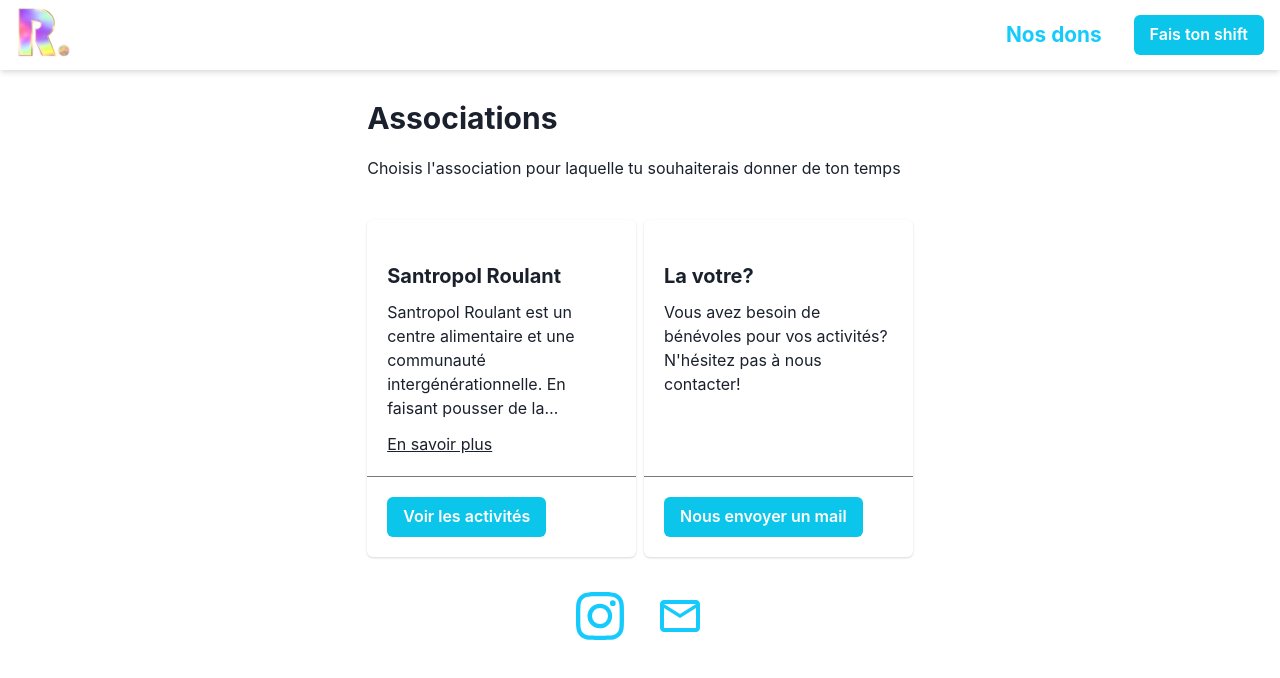
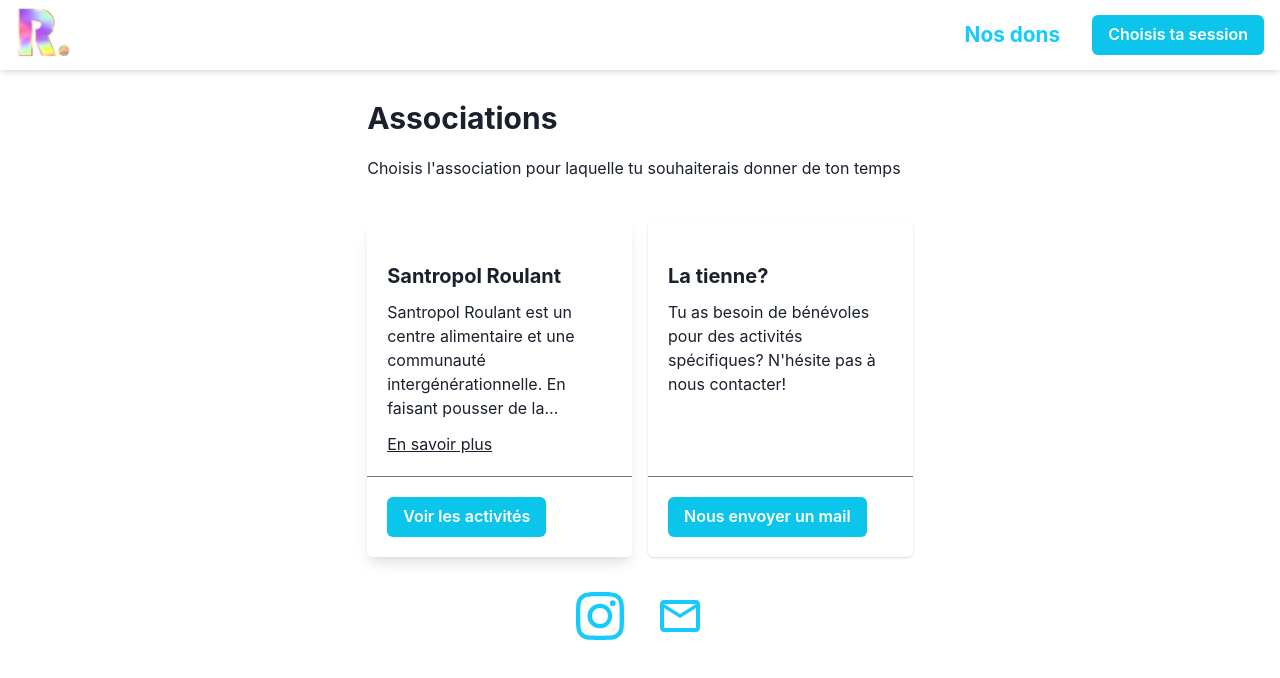
Before and after one commit to AlexisAnzieu/reves-website, a Next.js app: page /associations in a window 1280 px wide. Shown: the top 678 px of the page. Built offline with nearby package versions, Linux system fonts and the light colour scheme.

Commit message:
fix link underline

```diff
--- a/components/Navbar.tsx
+++ b/components/Navbar.tsx
@@ -32,12 +32,29 @@ export default function Navbar() {
                     p="4"
                     color="#16CBFB"
                 >
-                    <Link href="/donations">Nos dons</Link>
+                    <Link
+                        _hover={{
+                            textDecoration: "none",
+                            color: "orange.400",
+                        }}
+                        href="/donations"
+                    >
+                        Nos dons
+                    </Link>
                 </Box>
                 <Box p="4">
-                    <Link href="/associations">
-                        <Button colorScheme={"cyan"} color={"white"}>
-                            Fais ton shift
+                    <Link
+                        style={{ textDecoration: "none" }}
+                        href="/associations"
+                    >
+                        <Button
+                            _hover={{
+                                backgroundColor: "orange.400",
+                            }}
+                            colorScheme={"cyan"}
+                            color={"white"}
+                        >
+                            Choisis ta session
                         </Button>
                     </Link>
                 </Box>
--- a/pages/associations/activities/index.tsx
+++ b/pages/associations/activities/index.tsx
@@ -17,7 +17,7 @@ export default function Sessions() {
     return (
         <Container p={"30px"}>
             <Heading size={"lg"} pb={5}>
-                Popote roulante
+                Activités de Santropol
             </Heading>
             <SimpleGrid minChildWidth="200px" spacing={10}>
                 <Card maxW="sm">
--- a/pages/associations/index.tsx
+++ b/pages/associations/index.tsx
@@ -24,8 +24,11 @@ export default function Sessions() {
                 Choisis l'association pour laquelle tu souhaiterais donner de
                 ton temps
             </Box>
-            <SimpleGrid minChildWidth="200px" spacing={2}>
-                <Card maxW="sm">
+            <SimpleGrid
+                spacing={4}
+                templateColumns="repeat(auto-fill, minmax(200px, 1fr))"
+            >
+                <Card variant="elevated" shadow={"lg"} maxW="sm">
                     <CardBody>
                         <Stack mt="6" spacing="3">
                             <Heading size="md">Santropol Roulant</Heading>
@@ -51,29 +54,47 @@ export default function Sessions() {
                     <Divider />
                     <CardFooter>
                         <ButtonGroup spacing="2">
-                            <Link href="/associations/activities">
-                                <Button color={"white"} colorScheme="cyan">
+                            <Link
+                                style={{ textDecoration: "none" }}
+                                href="/associations/activities"
+                            >
+                                <Button
+                                    _hover={{
+                                        backgroundColor: "orange.400",
+                                    }}
+                                    color={"white"}
+                                    colorScheme="cyan"
+                                >
                                     Voir les activités
                                 </Button>
                             </Link>
                         </ButtonGroup>
                     </CardFooter>
                 </Card>
-                <Card maxW="sm">
+                <Card maxW="sm" variant="elevated">
                     <CardBody>
                         <Stack mt="6" spacing="3">
-                            <Heading size="md">La votre?</Heading>
+                            <Heading size="md">La tienne?</Heading>
                             <Text noOfLines={5}>
-                                Vous avez besoin de bénévoles pour vos
-                                activités? N'hésitez pas à nous contacter!
+                                Tu as besoin de bénévoles pour des activités
+                                spécifiques? N'hésite pas à nous contacter!
                             </Text>
                         </Stack>
                     </CardBody>
                     <Divider />
                     <CardFooter>
                         <ButtonGroup spacing="2">
-                            <Link href="/activities">
-                                <Button color={"white"} colorScheme="cyan">
+                            <Link
+                                style={{ textDecoration: "none" }}
+                                href="mailto:allo@reve-s.net"
+                            >
+                                <Button
+                                    _hover={{
+                                        backgroundColor: "orange.400",
+                                    }}
+                                    color={"white"}
+                                    colorScheme="cyan"
+                                >
                                     Nous envoyer un mail
                                 </Button>
                             </Link>
```
